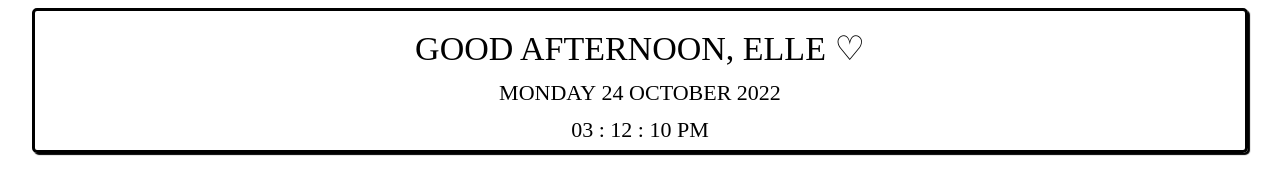
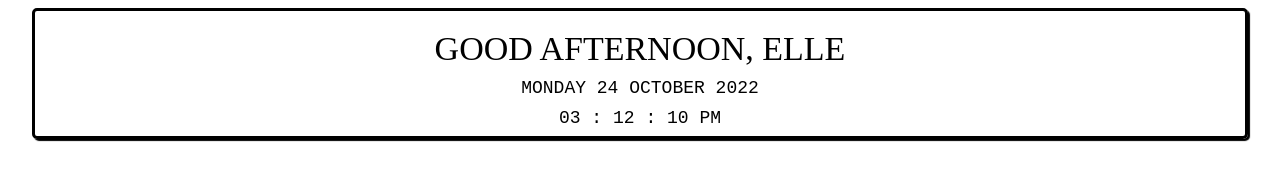
Before and after one commit to elvinah96/greeting, a plain HTML site: page index.html in a window 1280 px wide. Drawn offline with Linux system fonts and the light colour scheme.

Commit message:
Update index.html

```diff
--- a/index.html
+++ b/index.html
@@ -36,12 +36,12 @@
 
         .date {
 
-            font-family: serif;
+            font-family: monospace;
             font-size: 2em;
         }
 
         .clock {
-            font-family: serif;
+            font-family: monospace;
             font-size: 2em;
         }
 
@@ -94,7 +94,7 @@
 
 function dispalyGreetings(today){
         hrs = today.getHours();
-        name="Elle ♡"
+        name="Elle "
         if (hrs < 12)
             greet = 'Good Morning,  '+name;
         else if (hrs >= 12 && hrs <= 17)
```
